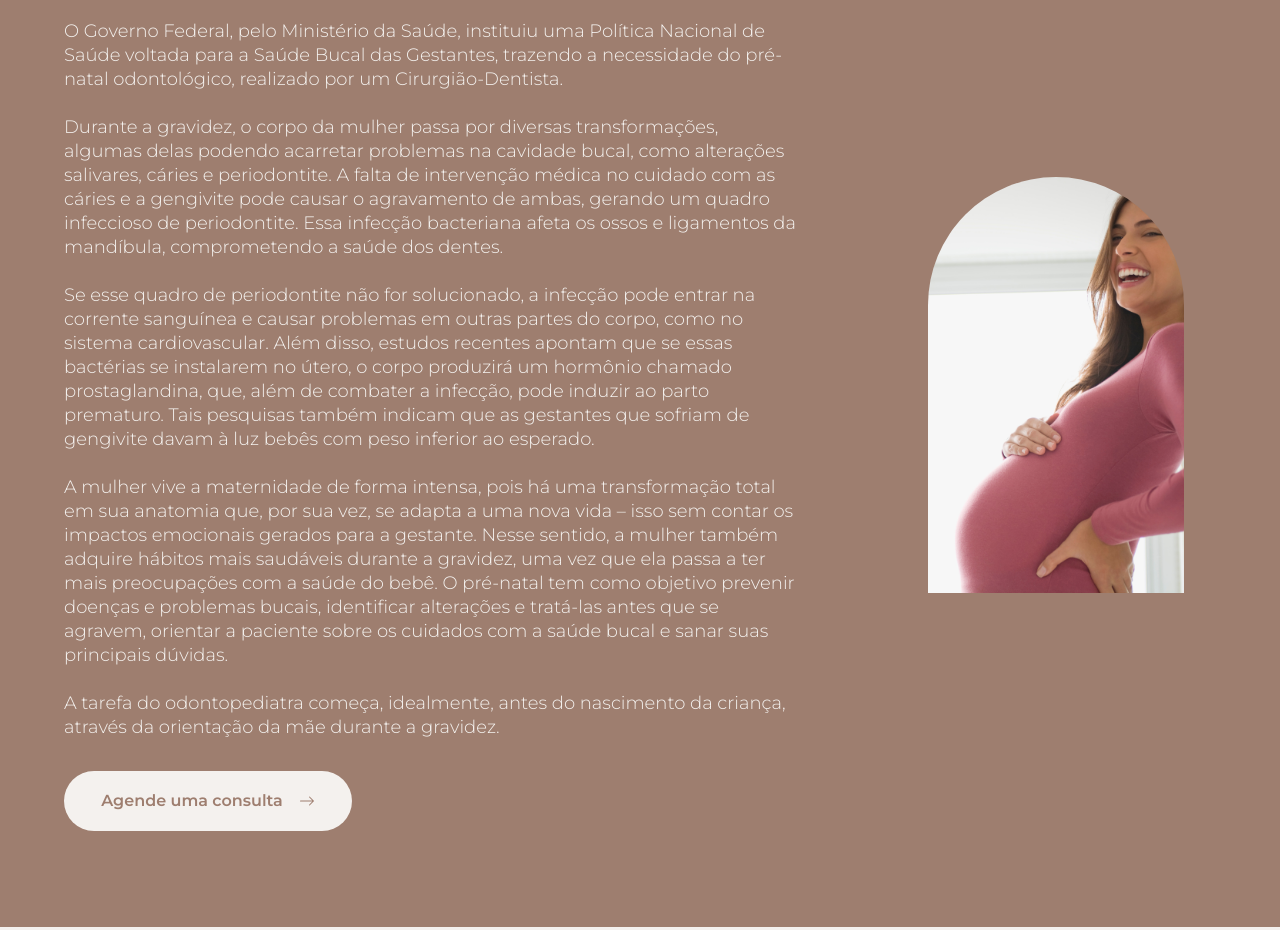
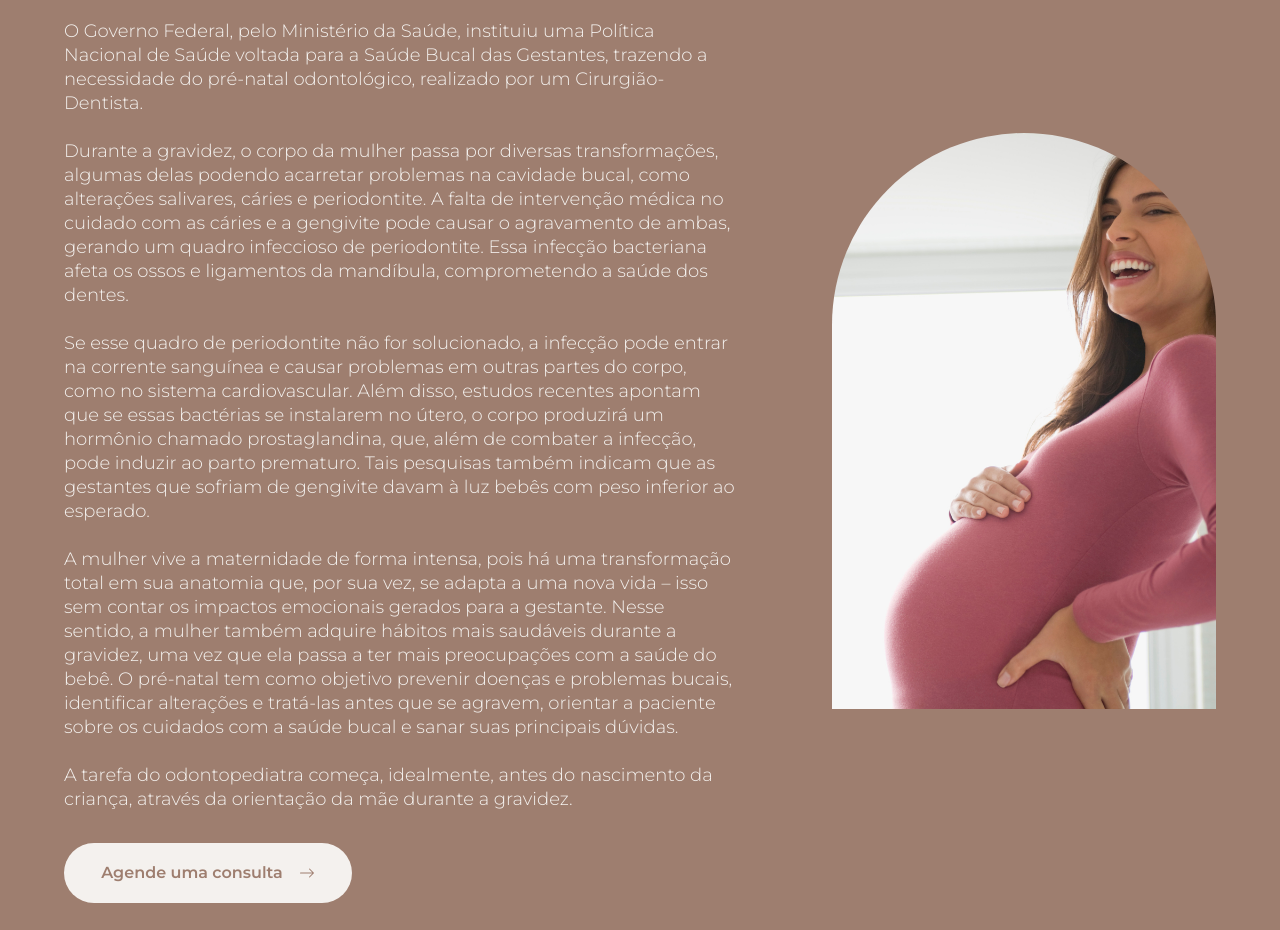
Before and after one commit to chouzzy/draSabrinaZanon, a Next.js app: page / in a window 1280 px wide. Shown: the part 4600-5530 px from the top of the page. Built offline with nearby package versions, Linux system fonts and the light colour scheme.

Commit message:
atualização menu

```diff
--- a/src/components/Container_1/SpecialitiesSection/Menu/index.tsx
+++ b/src/components/Container_1/SpecialitiesSection/Menu/index.tsx
@@ -179,13 +179,16 @@ export function Menu() {
 
                 {/* Imagem */}
                 <Flex
-                    my={['2rem', '2rem', '2rem', 'auto', 'auto']}
-                    minH={['20rem', '0', '0', '0', '30rem']}
-                    h={['initial', '0px', '0px', '0px', 'initial']}
+                    my={['2rem', '2rem', '4rem', '8rem', 'auto']}
+                    minH={['20rem', '0', '32rem', '36rem', '36rem']}
+                    h={['100%', '0px', '100%', '100%', 'initial']}
+                    w='100%'
+                    px={[8, 32, 32, 32, 0]}
                 >
-                    <Image
+                    {/* <Image
                         src={specialitiesSectionsData.specs[activeIndex].image}
-                        minW={['100%','100%','20rem','20rem','20rem']}
+                        // h={['100%','100%','20rem','20rem','auto']}
+                        minW={['100%','100%','20rem','20rem','24rem']}
                         objectFit={'cover'}
                         borderRadius={[
                             "40px 40px 40px 40px",
@@ -196,7 +199,24 @@ export function Menu() {
                         ]}
                         p={[8, 32, 32, 8, 8]}
 
-                    />
+                    /> */}
+                    <Flex
+                        bgImage={specialitiesSectionsData.specs[activeIndex].image}
+                        h={['20rem','20rem','32rem','auto','auto']}
+                        minW={['100%','100%','100%','100%','24rem']}
+                        bgPos={'center'}
+                        bgSize={'cover'}
+                        borderRadius={[
+                            "40px 40px 40px 40px",
+                            "100px 100px 100px 100px",
+                            "64px 64px 64px 64px",
+                            "64px 64px 64px 64px",
+                            "200px 200px 0px 0px"
+                        ]}
+                        boxSizing="border-box"
+                    >
+
+                    </Flex>
                 </Flex>
             </Flex>
         </>
```
